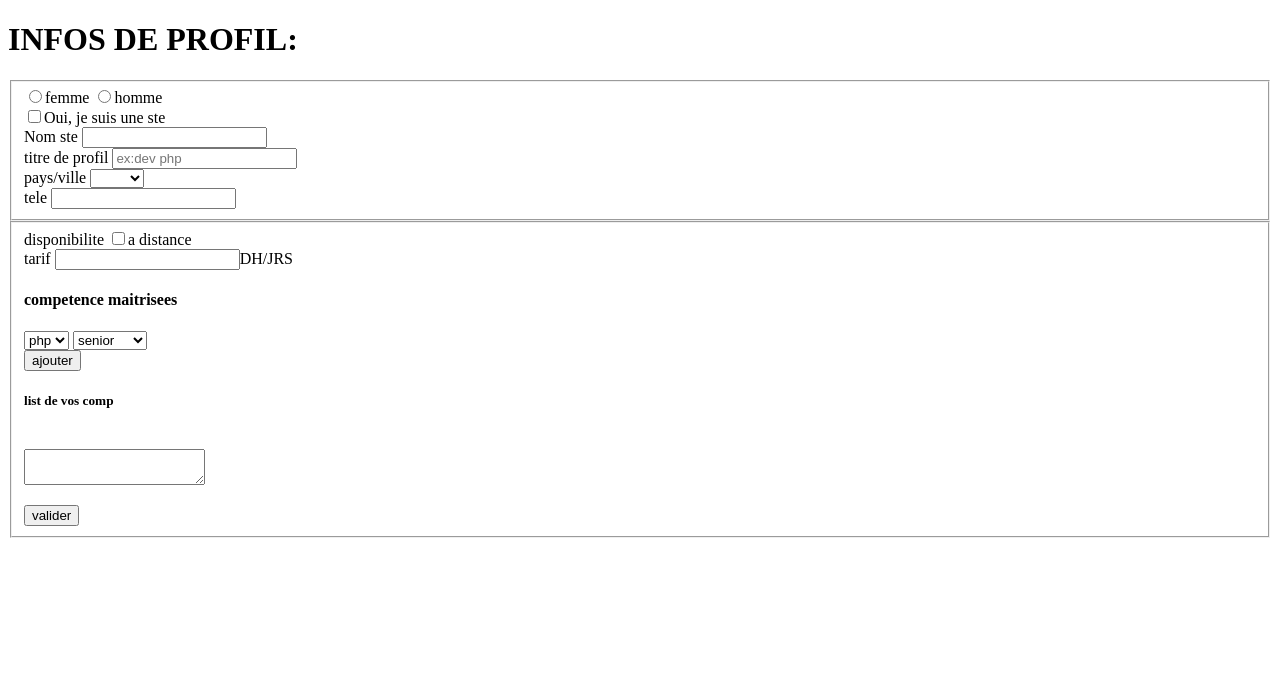
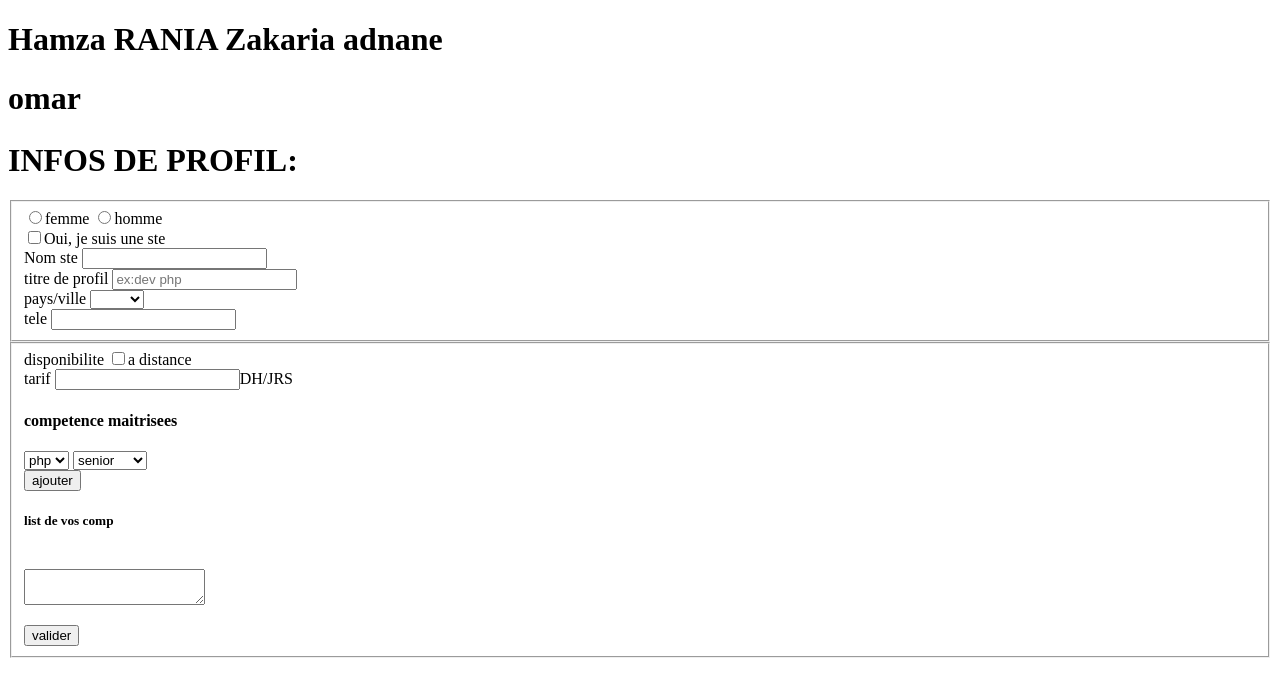
Before and after one commit to zaakdd/dd201, a plain HTML site: page index.html in a window 1280 px wide. Drawn offline with Linux system fonts and the light colour scheme.

Commit message:
first commit

```diff
--- a/index.html
+++ b/index.html
@@ -8,6 +8,9 @@
     <title>Document</title>
 </head>
 <body>
+    <h1>Hamza RANIA Zakaria adnane</h1>
+    <h1>omar</h1>
+    <h6></h6>
     <form>
         <h1>INFOS DE PROFIL:</h1>
         <fieldset>
```
